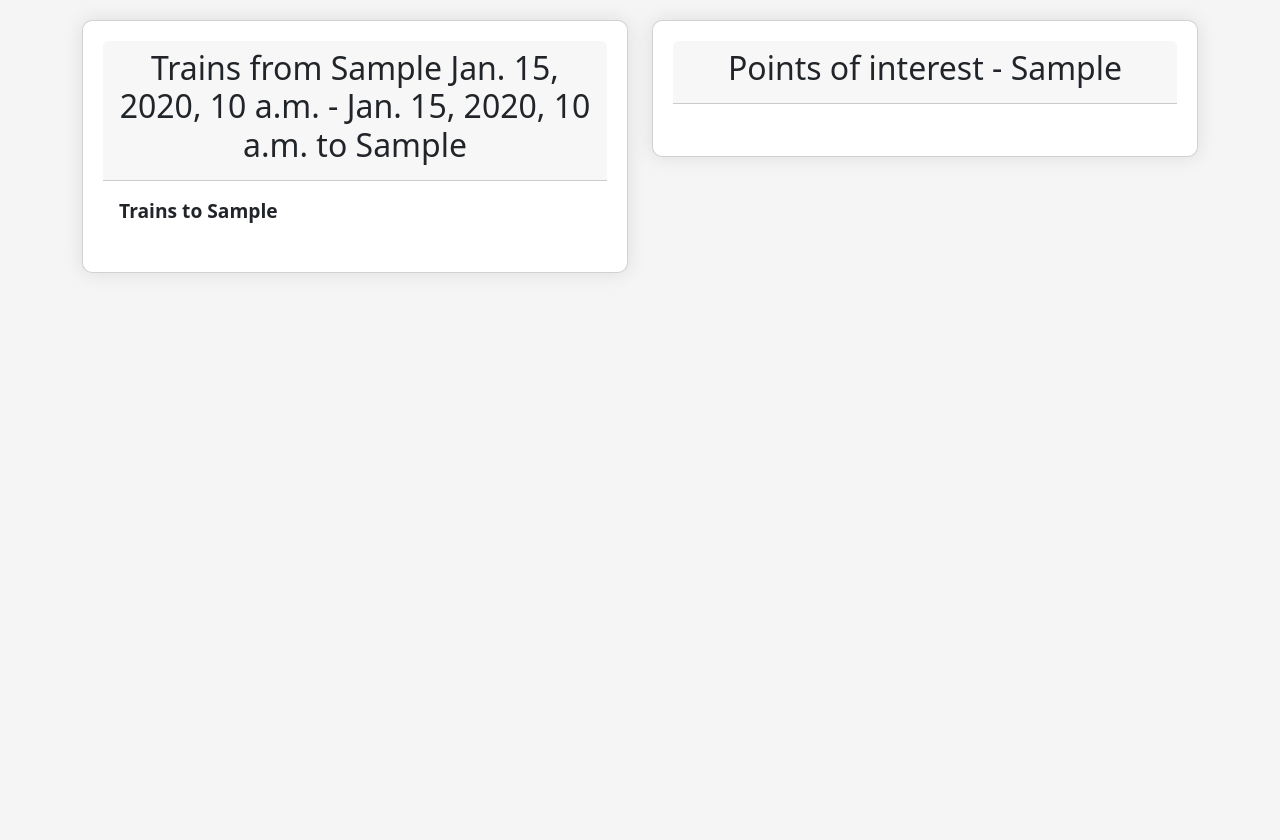
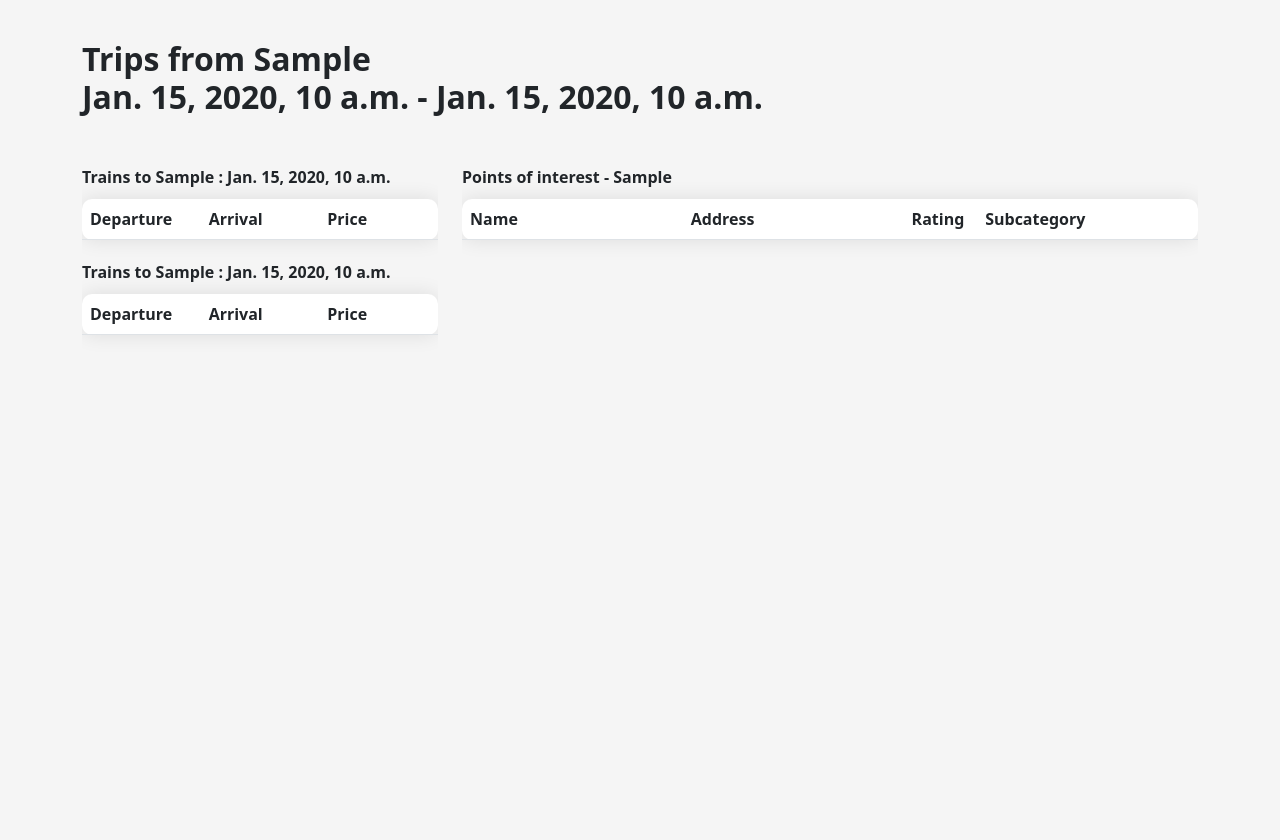
Before and after one commit to vkislinskii/rail_trip_project, a Django app: template templates/processing_page.html in a window 1280 px wide. Before the commit the page ends 273 px from the top, so only its background shows below. Run offline with Django 5.2, Linux system fonts and the light colour scheme; the template is opened without the code that fills it: most values are stand-ins (such as "Sample title", 1, 10 or a date in 2020); lists and menus that the app fills with data are empty.

Commit message:
Add dump.json for html evaluation Fix processing_page layout

```diff
--- a/templates/get_form.html
+++ b/templates/get_form.html
@@ -2,7 +2,7 @@
 <html lang="en">
 <head>
     <meta charset="UTF-8">
-    <title>Title</title>
+    <title>Railroad trip search</title>
     <meta name="viewport" content="width=device-width, initial-scale=1">
     <link href="https://cdn.jsdelivr.net/npm/bootstrap@5.2.3/dist/css/bootstrap.min.css" rel="stylesheet" integrity="sha384-rbsA2VBKQhggwzxH7pPCaAqO46MgnOM80zW1RWuH61DGLwZJEdK2Kadq2F9CUG65" crossorigin="anonymous">
     <style>
--- a/templates/processing_page.html
+++ b/templates/processing_page.html
@@ -6,91 +6,133 @@
     <meta name="viewport" content="width=device-width, initial-scale=1">
     <link href="https://cdn.jsdelivr.net/npm/bootstrap@5.2.3/dist/css/bootstrap.min.css" rel="stylesheet" integrity="sha384-rbsA2VBKQhggwzxH7pPCaAqO46MgnOM80zW1RWuH61DGLwZJEdK2Kadq2F9CUG65" crossorigin="anonymous">
     <style>
-        body {
+        html, body {
+            height: 100%;
+            margin: 20px;
+            display: flex;
+            justify-content: center;
             background-color: #f5f5f5;
-            padding: 20px;
         }
 
-        .destination-container {
-            margin-bottom: 30px;
+        h2  {
+            text-align: left;
+            font-weight: bold;
+            margin-bottom: 48px;
         }
 
-        .card {
+        .row-j {
+            margin-bottom: 48px;
+        }
+
+        .table {
+            table-layout: fixed;
             background-color: #ffffff;
-            padding: 20px;
             border-radius: 10px;
             box-shadow: 0 0 20px rgba(0, 0, 0, 0.1);
             margin-bottom: 20px;
         }
 
-        .card-header h2 {
-            text-align: center;
-
-        }
-
-        .card-body {
+        .table-caption {
             text-align: left;
-        }
-
-        .train-header,
-        .object-header {
-            font-size: 1.2rem;
             font-weight: bold;
             margin-bottom: 10px;
         }
 
-        .train-item,
-        .object-item {
-            border: 1px solid black;
-            padding: 10px;
-            margin-bottom: 10px;
+        .table th,
+        .table td {
+            text-align: left;
         }
     </style>
 </head>
 <body>
-<div class="container text-center">
+<div class="container">
+    <h2>Trips from {{ departure_city }} <br> {{ date_start }} - {{ date_back }}</h2>
+    <div class="result-body">
         {% for j in destination_cities %}
-    <div class="row">
-        <div class="col-md-6">
-            <div class="destination-container">
-                <div class="card">
-                    <div class="card-header">
-                        <h2>Trains from {{ departure_city }} {{ date_start }} - {{ date_back }} to {{ j }}</h2>
-                    </div>
-                    <div class="card-body">
-                        <div class="train-header">Trains to {{ j }}</div>
+        <div class="row row-j">
+            <div class="col-md-4">
+                <div class="table-responsive">
+                    <div class="table-caption">Trains to {{ j }} : {{ date_start }}</div>
+                    <table class="table">
+                        <colgroup>
+                            <col style="width: 33.33%;">
+                            <col style="width: 33.33%;">
+                            <col style="width: 33.33%;">
+                        </colgroup>
+                        <tr>
+                            <th>Departure</th>
+                            <th>Arrival</th>
+                            <th>Price</th>
+                        </tr>
                         {% for i in lst_trains_start %}
                             {% if i.destination_city == j %}
-                                <div class="train-item">
-                                    <p>{{ i.departure_t }} >> {{ i.arrival_t }} // {{ i.price }}</p>
-                                </div>
+                                <tr>
+                                    <td>{{ i.departure_t }}</td>
+                                    <td>{{ i.arrival_t }}</td>
+                                    <td>{{ i.price }}</td>
+                                </tr>
                             {% endif %}
                         {% endfor %}
+                    </table>
+                </div>
+                <div class="table-responsive">
+                    <div class="table-caption">Trains to {{ departure_city }} : {{ date_back }}</div>
+                    <table class="table">
+                        <colgroup>
+                            <col style="width: 33.33%;">
+                            <col style="width: 33.33%;">
+                            <col style="width: 33.33%;">
+                        </colgroup>
+                        <tr>
+                            <th>Departure</th>
+                            <th>Arrival</th>
+                            <th>Price</th>
+                        </tr>
+                        {% for i in lst_trains_back %}
+                            {% if i.departure_city == j %}
+                                <tr>
+                                    <td>{{ i.departure_t }}</td>
+                                    <td>{{ i.arrival_t }}</td>
+                                    <td>{{ i.price }}</td>
+                                </tr>
+                            {% endif %}
+                        {% endfor %}
+                    </table>
                 </div>
             </div>
-            </div>
-        </div>
-        <div class="col-md-6">
-            <div class="destination-container">
-                <div class="card">
-                    <div class="card-header">
-                        <h2>Points of interest - {{ j }}</h2>
-                    </div>
-                    <div class="card-body">
+            <div class="col-md-8">
+                <div class="table-responsive">
+                    <div class="table-caption interest-table">Points of interest - {{ j }}</div>
+                    <table class="table">
+                        <colgroup>
+                            <col style="width: 30%;">
+                            <col style="width: 30%;">
+                            <col style="width: 10%;">
+                            <col style="width: 30%;">
+                        </colgroup>
+                        <tr>
+                            <th>Name</th>
+                            <th>Address</th>
+                            <th>Rating</th>
+                            <th>Subcategory</th>
+                        </tr>
                         {% for i in lst_objects %}
                             {% if i.city == j %}
-                                <div class="object-item">
-                                    <p>{{ i.name }} / {{ i.address }} (rating - {{ i.rating }})</p>
-                                </div>
+                                <tr>
+                                    <td>{{ i.name }}</td>
+                                    <td>{{ i.address }}</td>
+                                    <td>{{ i.rating }}</td>
+                                    <td>{{ i.subcategory }}</td>
+                                </tr>
                             {% endif %}
                         {% endfor %}
-                    </div>
-                </div>
+                    </table>
                 </div>
             </div>
         </div>
         {% endfor %}
     </div>
+</div>
 
 <script src="https://cdn.jsdelivr.net/npm/bootstrap@5.2.3/dist/js/bootstrap.bundle.min.js" integrity="sha384-kenU1KFdBIe4zVF0s0G1M5b4hcpxyD9F7jL+jjXkk+Q2h455rYXK/7HAuoJl+0I4" crossorigin="anonymous"></script>
 </body>
```
Also changed, not shown: core/views.py (+7 -1 lines), dump.json (added, +207 -0 lines). Lines whose indentation alone changed are shown as unchanged.
